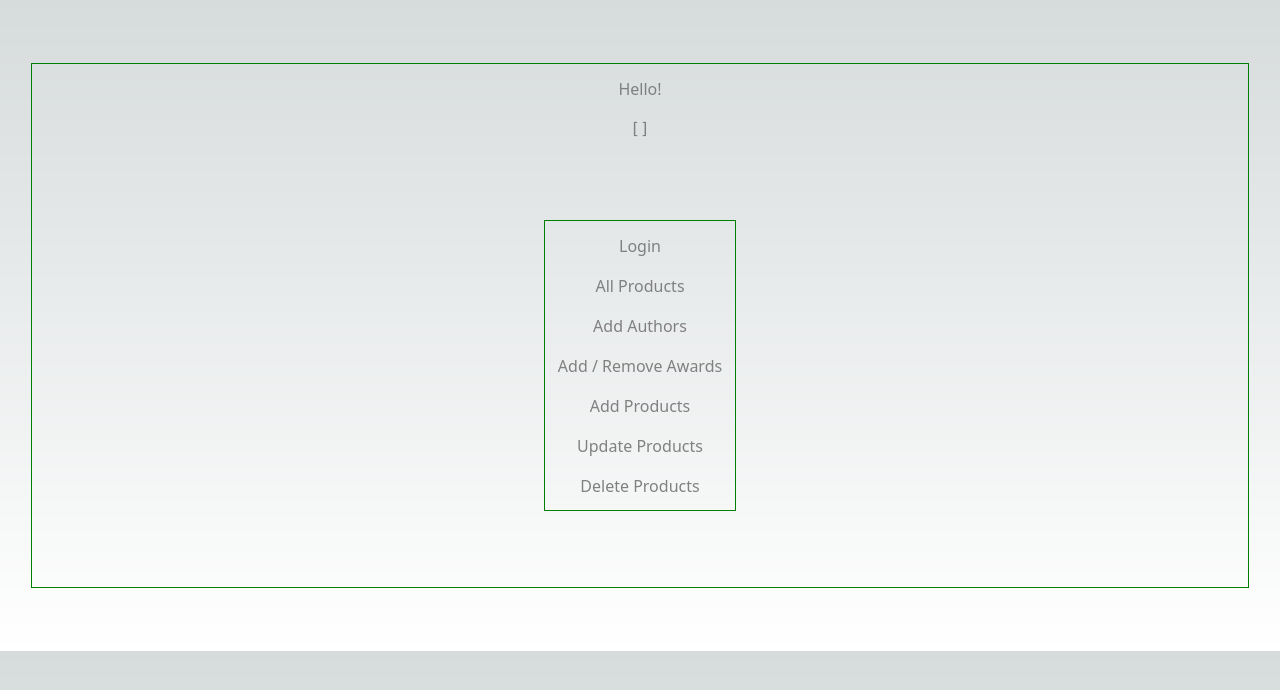
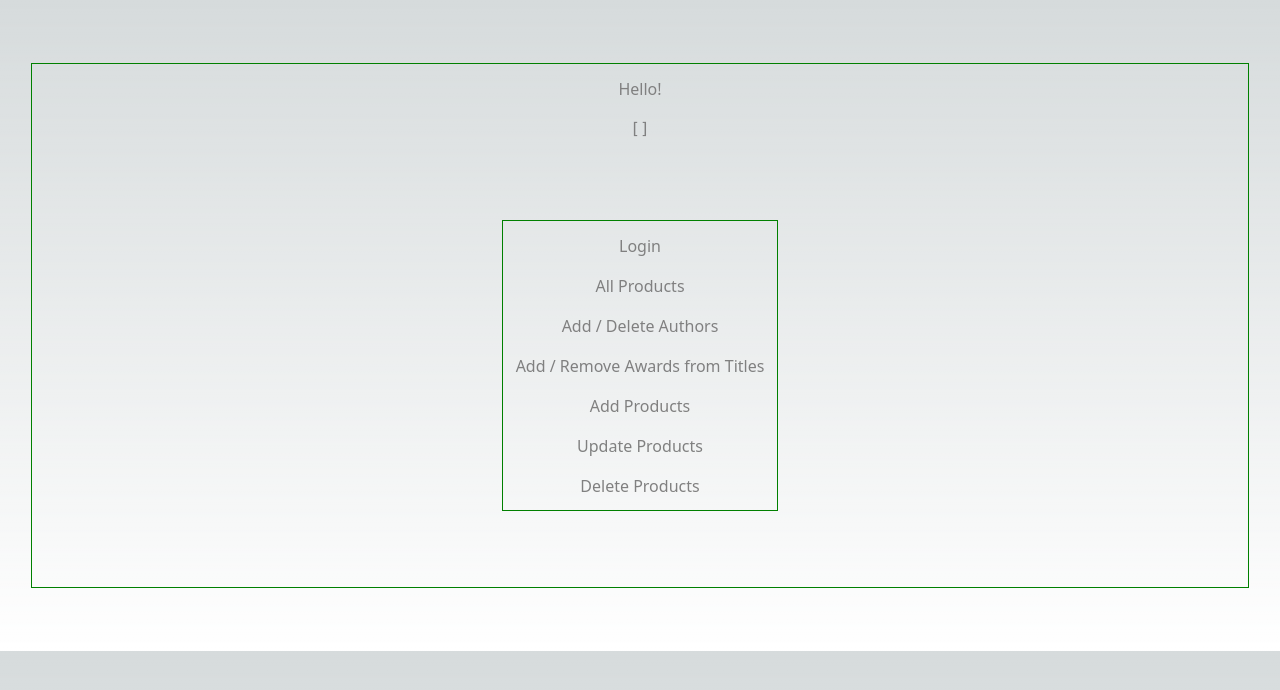
Before and after one commit to devmildfire/supatest, a Next.js app: page / in a window 1280 px wide. Shown: the top 690 px of the page. Built offline with nearby package versions, Linux system fonts and the light colour scheme; no server answers; the database is empty.

Commit message:
Authors Delete wNav

```diff
--- a/components/nav.js
+++ b/components/nav.js
@@ -6,8 +6,8 @@ export default function Nav() {
     <div className={styles.container}>
       <Link href="/login">Login</Link>
       <Link href="/all">All Products</Link>
-      <Link href="/authors"> Add Authors</Link>
-      <Link href="/awards">Add / Remove Awards</Link>
+      <Link href="/authors"> Add / Delete Authors</Link>
+      <Link href="/awards">Add / Remove Awards from Titles</Link>
       <Link href="/add"> Add Products</Link>
       <Link href="/update"> Update Products</Link>
       <Link href="/deleteProduct">Delete Products</Link>
```
